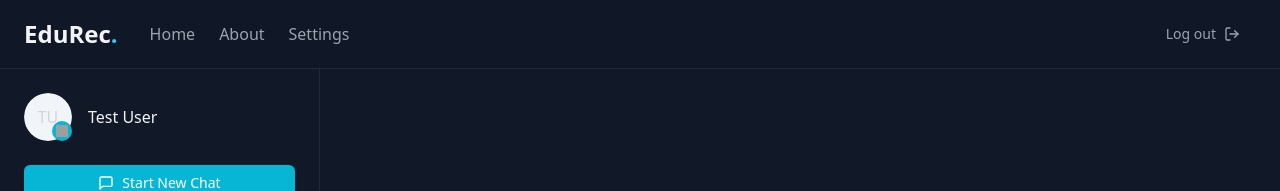
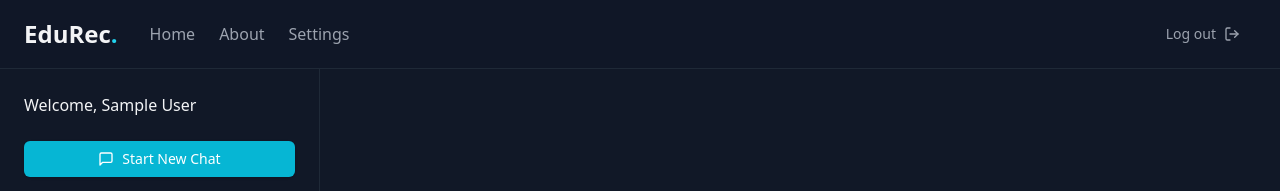
Before and after one commit to Akash0123456/EduRecSystem, a React (Vite) app in the folder frontend/: page /dashboard in a window 1280 px wide. Shown: the top 191 px of the page. Built offline with nearby package versions, Linux system fonts and the light colour scheme; no server answers; the database is empty; sample sign-in values are in the browser's storage; grey boxes are pictures that could not be loaded.

Commit message:
Show user name when user is logged in

```diff
--- a/frontend/src/screens/Frame/Frame.tsx
+++ b/frontend/src/screens/Frame/Frame.tsx
@@ -46,6 +46,13 @@ export const Frame = (): JSX.Element => {
   const [showFeedbackPrompt, setShowFeedbackPrompt] = useState<boolean>(false);
   const [lastRetryMessageId, setLastRetryMessageId] = useState<string | null>(null);
   const [isAuthenticated, setIsAuthenticated] = useState<boolean>(false);
+  const [userData, setUserData] = useState<{
+    displayName: string | null;
+    email: string | null;
+  }>({
+    displayName: null,
+    email: null
+  });
 
   // Get current messages from active chat
   const currentChat = recentChats.find(chat => chat.id === activeChat);
@@ -59,6 +66,11 @@ export const Frame = (): JSX.Element => {
     const unsubscribe = onAuthStateChanged(auth, (user) => {
       setIsAuthenticated(!!user);
       if (user) {
+        // Set user data
+        setUserData({
+          displayName: user.displayName,
+          email: user.email
+        });
         // Load chats when user is authenticated
         const loadChats = async () => {
           try {
@@ -70,7 +82,11 @@ export const Frame = (): JSX.Element => {
         };
         loadChats();
       } else {
-        // Clear chats when user is not authenticated
+        // Clear user data and chats when user is not authenticated
+        setUserData({
+          displayName: null,
+          email: null
+        });
         setRecentChats([]);
         setActiveChat("");
       }
@@ -382,20 +398,8 @@ export const Frame = (): JSX.Element => {
           {/* User Profile */}
           <div className="p-6">
             <div className="flex items-center">
-              <div className="relative">
-                <Avatar className="h-12 w-12 bg-gray-700">
-                  <AvatarFallback className="text-gray-300">TU</AvatarFallback>
-                </Avatar>
-                <div className="absolute bottom-0 right-0 bg-cyan-500 rounded-full w-5 h-5 flex items-center justify-center">
-                  <img
-                    className="w-3 h-3"
-                    alt="Frame"
-                    src="https://c.animaapp.com/m8rnoiwsmZEcq2/img/frame.svg"
-                  />
-                </div>
-              </div>
-              <div className="ml-4">
-                <div className="text-gray-100 text-base">Test User</div>
+              <div className="text-gray-100 text-base">
+                Welcome, {userData.displayName || userData.email || "user"}
               </div>
             </div>
           </div>
```
